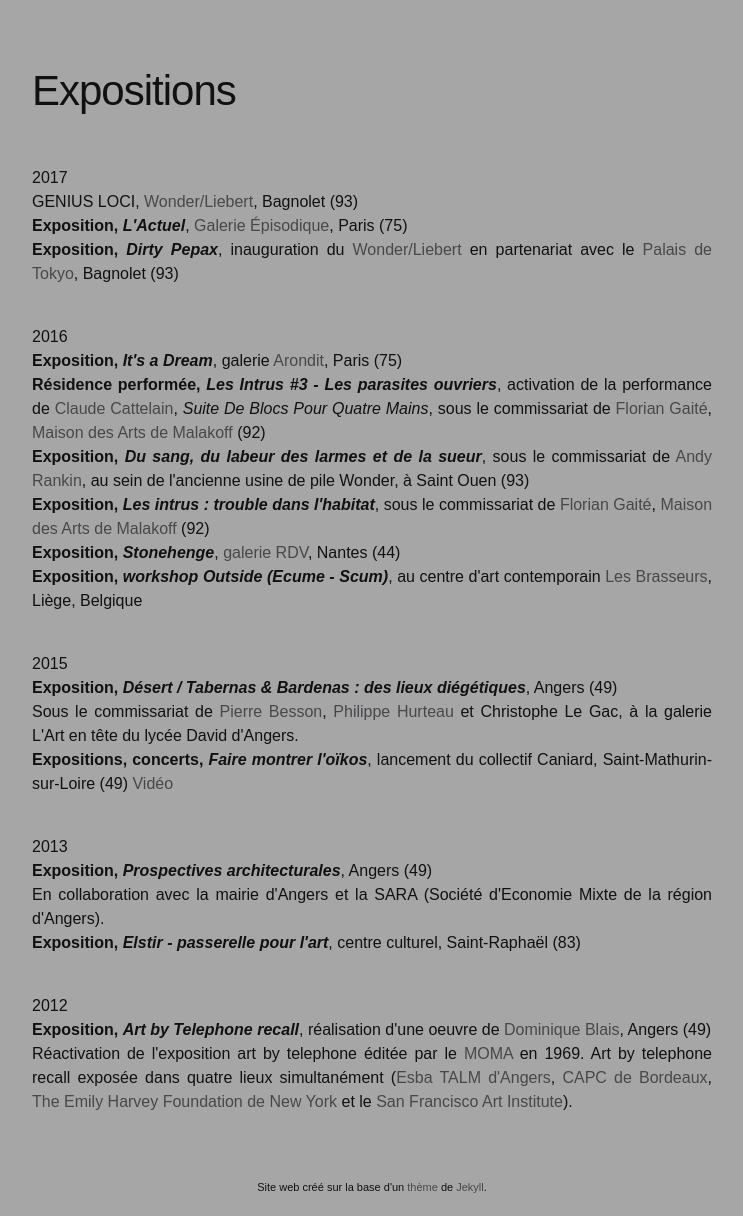
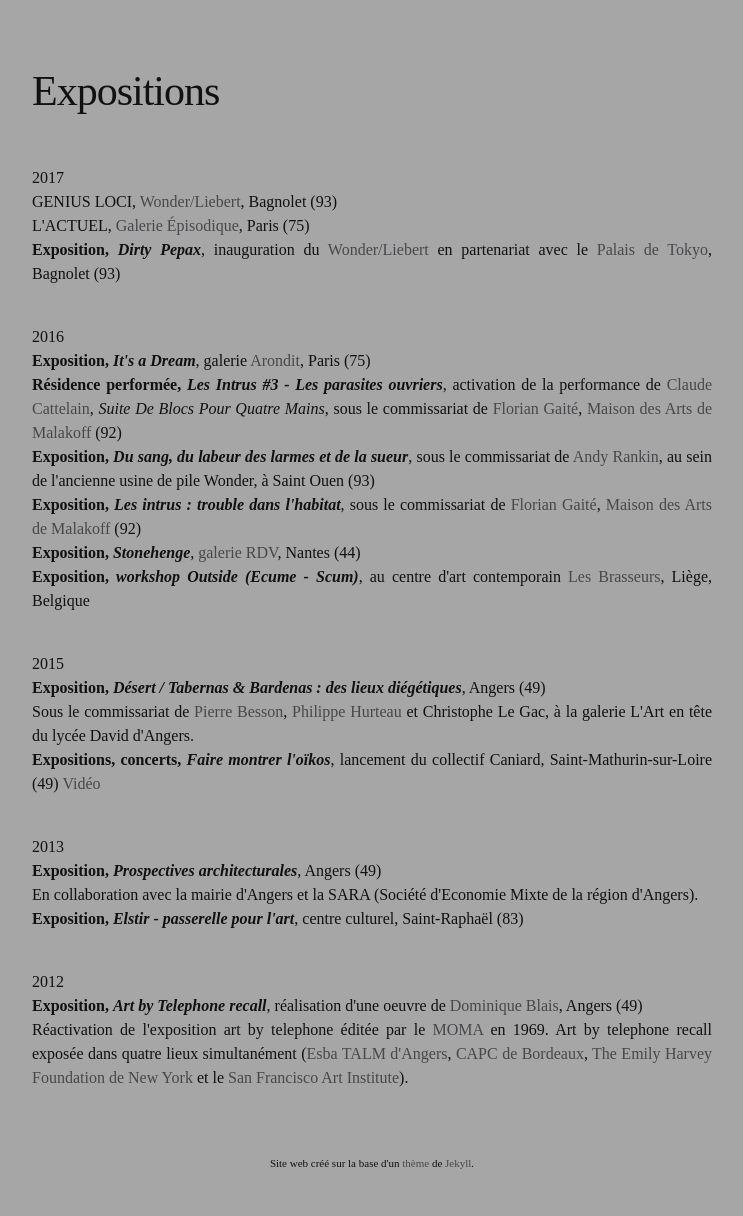
Before and after one commit to Mariecie/Mariecie.github.io, a Jekyll site: the page built from Expositions.md, in a window 1280 px wide. Shown: the part 339-1555 px from the top of the page, without its empty margins (268-1011 px from the left). Built offline with Jekyll 4.4.1, drawn with Linux system fonts in a browser that asks for light colours; after the commit the page ends 1531 px from its top, so only the background shows below that.

Commit message:
essai times

```diff
--- a/Expositions.md
+++ b/Expositions.md
@@ -9,7 +9,7 @@ permalink: /expositions/
 2017
 <br>
 GENIUS LOCI, <a href="#" onclick='window.open("https://www.facebook.com/WONDER.LIEBERT/");return false;'>Wonder/Liebert</a>, Bagnolet (93)
-<br> <span style="font-weight: bold;">Exposition, <span style="font-style: italic;">L'Actuel</span></span>, <a href="#" onclick='window.open("https://www.facebook.com/lagalerie.episodique");return false;'>Galerie &Eacute;pisodique</a>, Paris (75)
+<br> L'ACTUEL, <a href="#" onclick='window.open("https://www.facebook.com/lagalerie.episodique");return false;'>Galerie &Eacute;pisodique</a>, Paris (75)
 <br> <span style="font-weight: bold;">Exposition, <span style="font-style: italic;">Dirty Pepax</span></span>,  inauguration du <a href="#" onclick='window.open("https://www.facebook.com/WONDER.LIEBERT/");return false;'>Wonder/Liebert</a> en partenariat avec le <a href="#" onclick='window.open("http://www.palaisdetokyo.com/");return false;'>Palais de Tokyo</a>, Bagnolet (93)
 </p>
 
--- a/css/main.scss
+++ b/css/main.scss
@@ -6,7 +6,7 @@
 
 
 // Our variables
-$base-font-family: Akkurat, Arial, sans-serif;
+$base-font-family: Times New Roman, Arial, sans-serif;
 $base-font-size:   16px;
 $small-font-size:  $base-font-size * 0.875;
 $base-line-height: 1.5;
```
